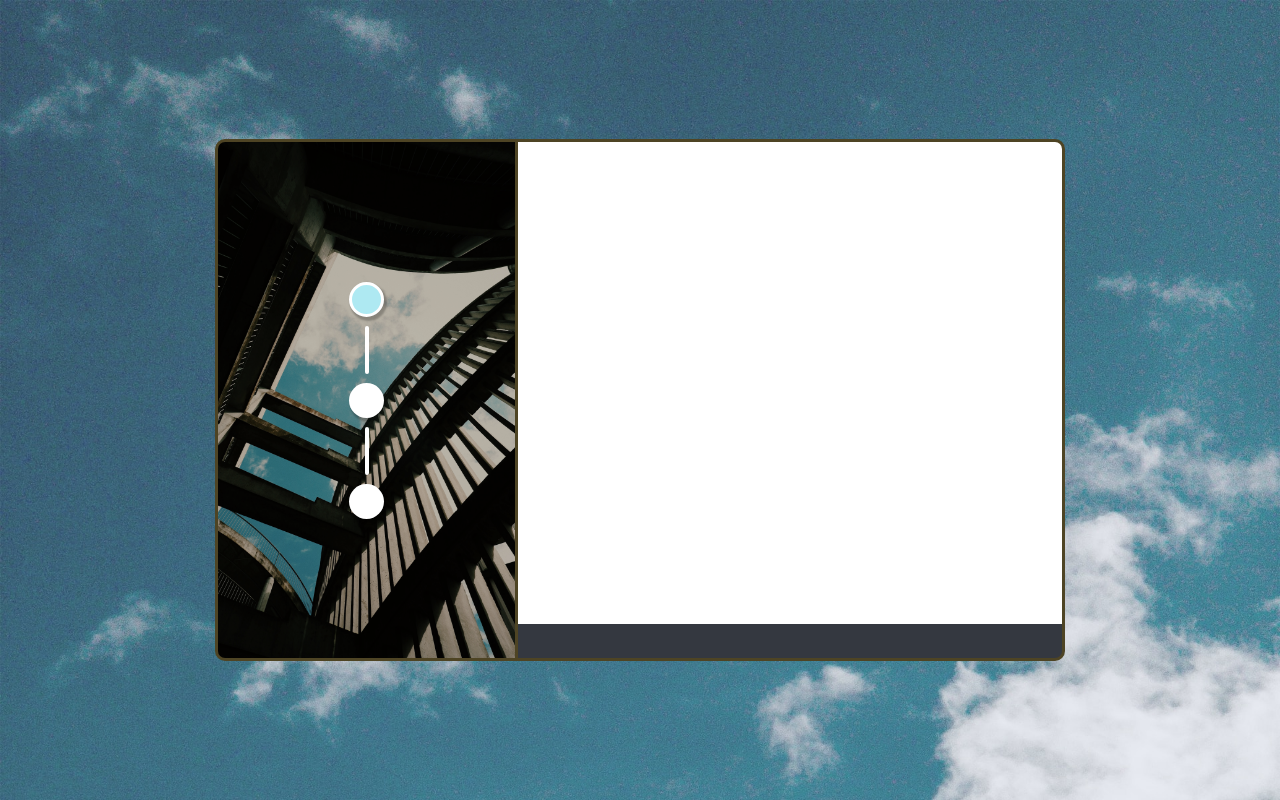
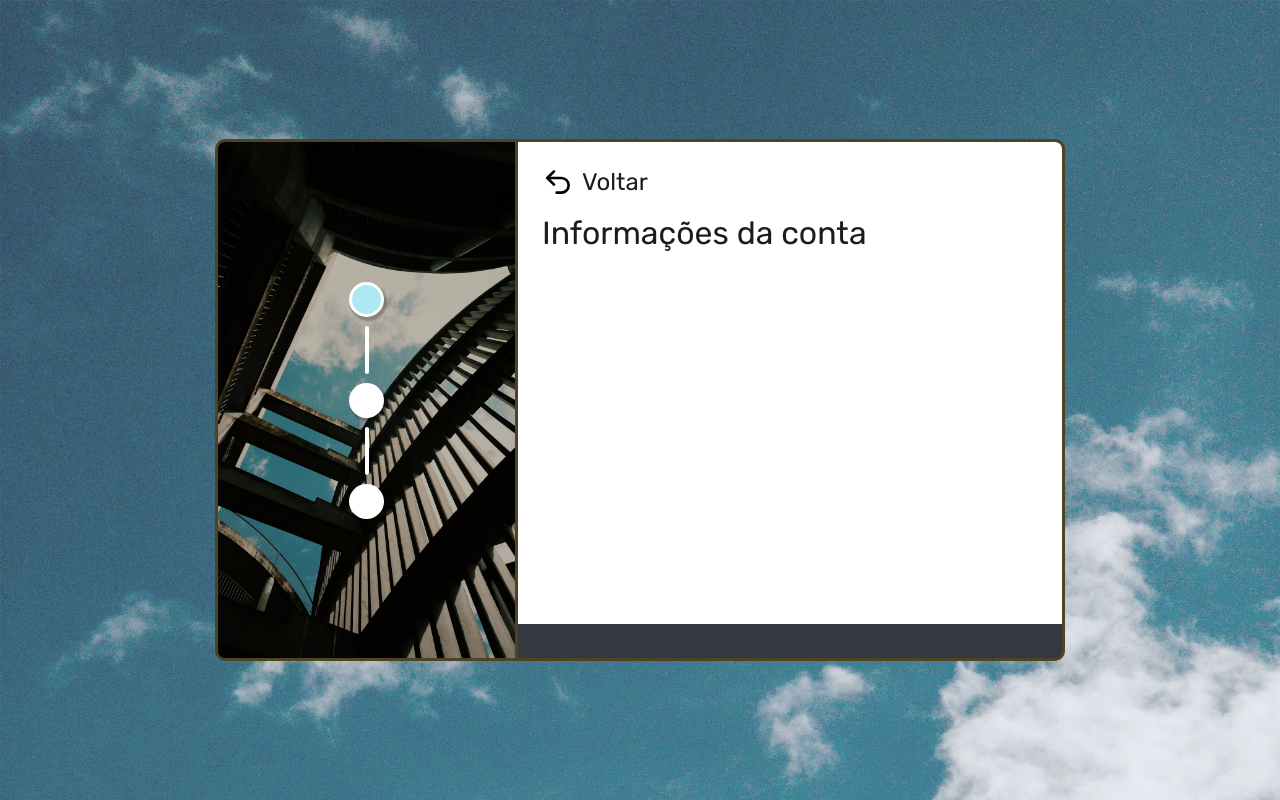
Before and after one commit to HJosephDEV/form-next-js, a Next.js app: page /en/register in a window 1280 px wide. Both pictures are taken after a click on the button "Confirm". Built offline with nearby package versions, Linux system fonts and the light colour scheme.

Commit message:
Creates the header component of the account form

```diff
--- /dev/null
+++ b/src/app/[locale]/register/components/account-form/components/header/index.tsx
@@ -0,0 +1,18 @@
+import styles from './styles.module.scss';
+
+import BackButton from '../../../back-button';
+import Title from '../../../title';
+
+import useRegisterStore from '@/stores/register-store';
+
+export default function Header(): JSX.Element {
+  const { revealLanguageForm } = useRegisterStore();
+  return (
+    <header>
+      <div className={styles.backButtonContainer}>
+        <BackButton onClick={revealLanguageForm} />
+      </div>
+      <Title>Informações da conta</Title>
+    </header>
+  );
+}
--- /dev/null
+++ b/src/app/[locale]/register/components/account-form/components/header/styles.module.scss
@@ -0,0 +1,3 @@
+.backButtonContainer {
+  margin-bottom: 16px;
+}
--- a/src/app/[locale]/register/components/account-form/index.tsx
+++ b/src/app/[locale]/register/components/account-form/index.tsx
@@ -1,9 +1,13 @@
 import styles from './styles.module.scss';
+
+import Header from './components/header';
 
 export default function AccountForm(): JSX.Element {
   return (
     <div className={styles.container}>
-      <div className={styles.content}></div>
+      <div className={styles.content}>
+        <Header />
+      </div>
     </div>
   );
 }
--- a/src/app/[locale]/register/components/account-form/styles.module.scss
+++ b/src/app/[locale]/register/components/account-form/styles.module.scss
@@ -10,7 +10,6 @@
     max-width: max-content;
     display: flex;
     flex-direction: column;
-    margin: 24px auto;
   }
 }
 
@@ -18,10 +17,9 @@
   .container {
     width: 100%;
     height: 100%;
-    display: flex;
-    justify-content: center;
-    align-items: center;
     border-top: 3px solid #4e4424;
     border-top-right-radius: 10px;
+    display: flex;
+    flex-direction: column;
   }
 }
--- a/src/stores/register-store/index.tsx
+++ b/src/stores/register-store/index.tsx
@@ -9,7 +9,7 @@ const states: States = {
 
 const actions: StateCreator<States & Actions, [], [], Actions> = (set) => ({
   revealLanguageForm: () =>
-    set({ showLanguageForm: false, showAccountForm: false, showAccountInfos: false }),
+    set({ showLanguageForm: true, showAccountForm: false, showAccountInfos: false }),
   revealAccountForm: () =>
     set({ showLanguageForm: false, showAccountForm: true, showAccountInfos: false }),
   revealAccountInfos: () =>
```
